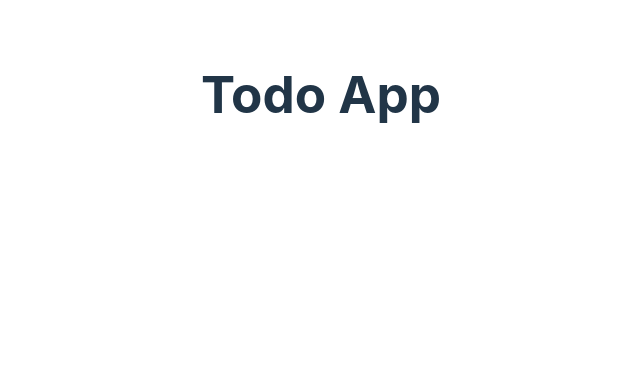
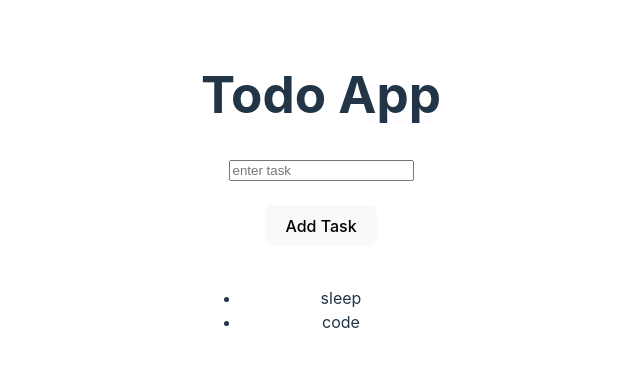
Before and after one commit to Shrawan2002/React-Mini-Project, a React (Vite) app in the folder Acitivity4/TodoApp/: page / in a window 1280 px wide. Shown: the top 366 px of the page, without its empty margins (319-959 px from the left). Built offline with nearby package versions, Linux system fonts and the light colour scheme.

Commit message:
initial files

```diff
--- a/Acitivity4/TodoApp/src/App.jsx
+++ b/Acitivity4/TodoApp/src/App.jsx
@@ -1,14 +1,13 @@
-import { useState } from 'react'
-import reactLogo from './assets/react.svg'
-import viteLogo from '/vite.svg'
+
 import './App.css'
+import Todo from './Todo'
 
 function App() {
-  const [count, setCount] = useState(0)
 
   return (
     <>
       <h1>Todo App</h1>
+      <Todo/>
     </>
   )
 }
--- /dev/null
+++ b/Acitivity4/TodoApp/src/Todo.jsx
@@ -0,0 +1,26 @@
+import { useState } from "react"
+
+export default function Todo(){
+    let [arr, setArr] = useState(["sleep","code"]);
+    let [newArr, setNewArr] = useState("");
+
+     let inputHandle = (event)=>{
+        console.log(event.target.value);
+        // setNewArr()
+     }
+    return(
+        <div>
+            <input type="text" onChange={inputHandle} value={newArr} placeholder="enter task" />
+            <br></br>
+            <br></br>
+            <button>Add Task</button>
+            <br></br>
+            <br></br>
+            <ul>
+                {arr.map((el)=>{
+                  return  <li>{el}</li>
+                })}
+            </ul>
+        </div>
+    )
+}
```
